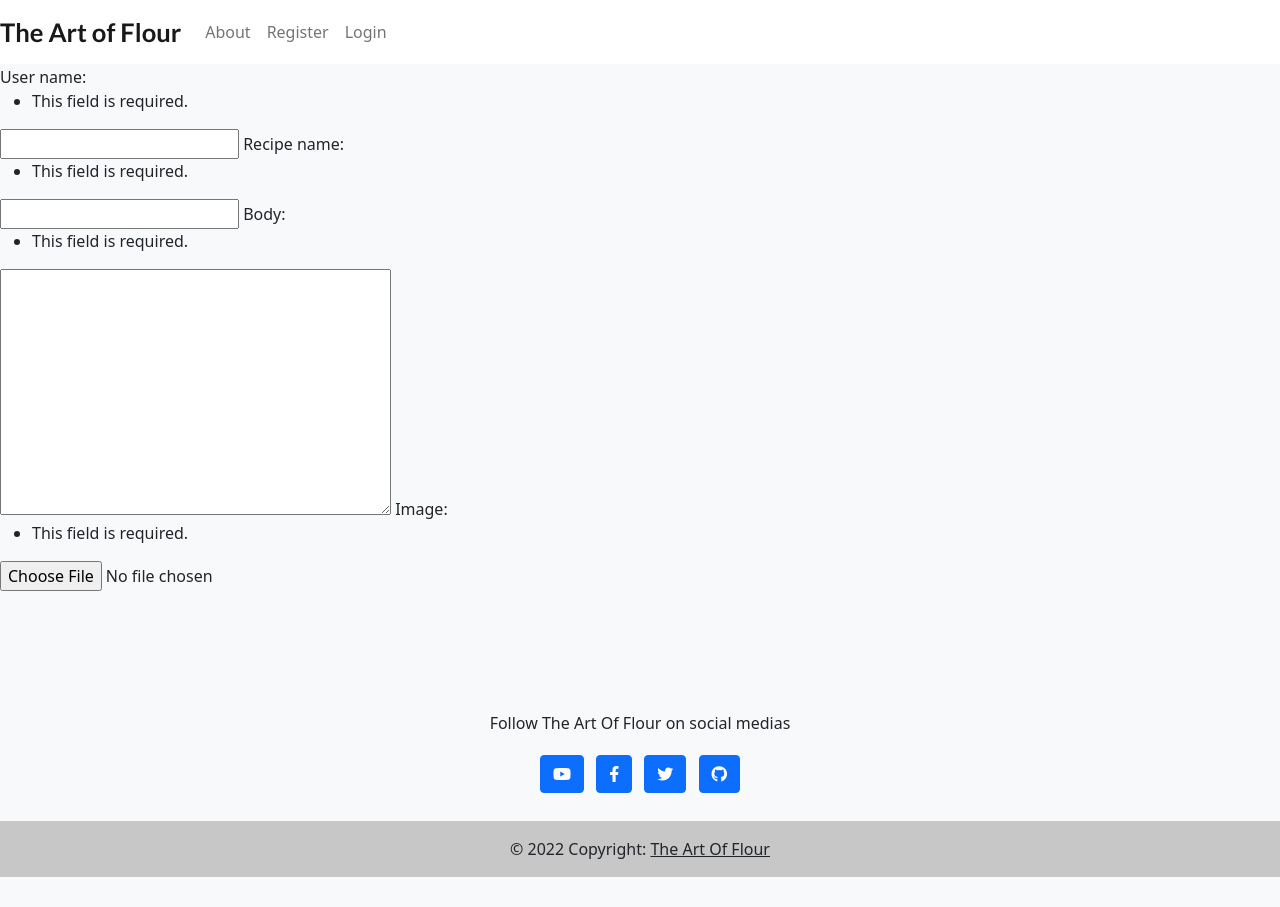
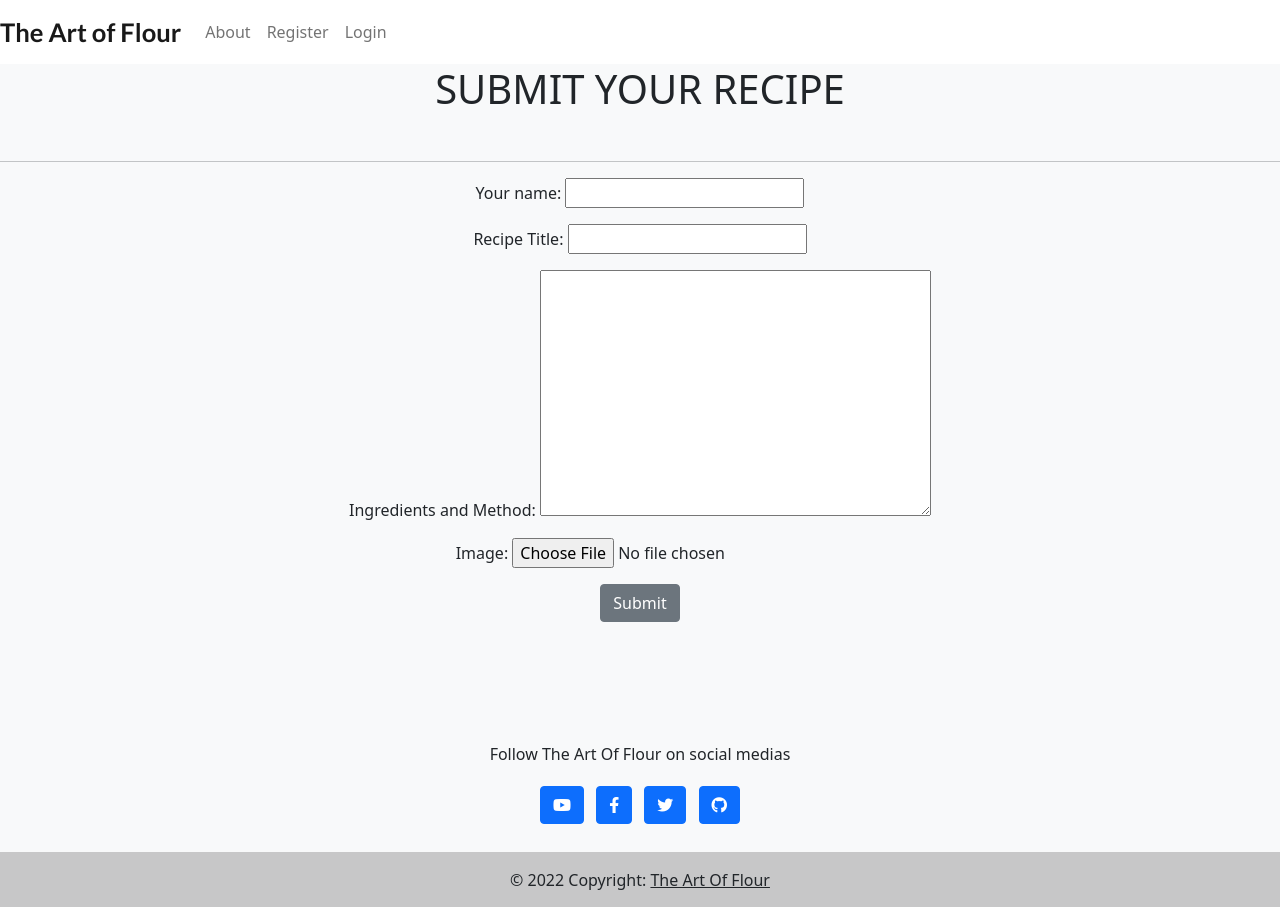
Before and after one commit to nicolascagna96/the-art-of-flour, a Django app: page /submit in a window 1280 px wide. Shown: the top 907 px of the page. Run offline with Django 3.2, Linux system fonts and the light colour scheme; some libraries are stand-ins or nearby versions.

Commit message:
Adding recipes form and recipes model to the admin page

```diff
--- a/blog/forms.py
+++ b/blog/forms.py
@@ -9,12 +9,10 @@ class CommentForm(forms.ModelForm):
         model = Comment
         fields = ('body',)
 
+# Create Submit Recipes Form
+
 
 class SubmitForm(ModelForm):
-    user_name = forms.TextInput()
-    recipe_name = forms.TextInput()
-    body = forms.TextInput()
-    image = forms.ImageField()
 
     class Meta:
         model = Recipes
--- a/blog/models.py
+++ b/blog/models.py
@@ -52,8 +52,12 @@ def __str__(self):
 
 class Recipes(models.Model):
 
-    user_name = models.CharField(max_length=50, blank=False, null=False)
+    name = models.CharField(
+        'Your name', max_length=50, blank=False, null=False, default="")
     recipe_name = models.CharField(
-        max_length=100, blank=False, null=False)
-    body = models.TextField()
-    image = CloudinaryField('image', null=False, blank=False)
+        'Recipe Title', max_length=100, blank=False, null=False)
+    body = models.TextField('Ingredients and Method')
+    image = models.ImageField('Image', upload_to='djangouploads/files/covers')
+
+    def __str__(self):
+        return self.name
--- a/blog/urls.py
+++ b/blog/urls.py
@@ -10,5 +10,5 @@ urlpatterns = [
         views.generic.TemplateView.as_view(template_name='about.html'),
         name='about'),
     path('like/<slug:slug>', views.PostLike.as_view(), name='post_like'),
-    path('submit', views.submit, name='submit')
+    path('submit', views.submit, name='submit'),
 ]
--- a/blog/views.py
+++ b/blog/views.py
@@ -91,6 +91,15 @@ class PostLike(View):
 
 
 def submit(request):
-    form = SubmitForm(request.POST, request.FILES)
-    print(request.FILES)
-    return render(request, 'submit.html', {'form': form})
+    submitted = False
+    if request.method == "POST":
+        form = SubmitForm(request.POST, request.FILES)
+        if form.is_valid():
+            form.save()
+            return HttpResponseRedirect('submit?submitted=True')
+    else:
+        form = SubmitForm
+        if 'submitted' in request.GET:
+            submitted = True
+
+        return render(request, 'submit.html', {'form': form, 'submitted': submitted})
--- a/requirements.txt
+++ b/requirements.txt
@@ -8,6 +8,7 @@ django-crispy-forms==1.14.0
 django-summernote==0.8.20.0
 gunicorn==20.1.0
 oauthlib==3.2.2
+Pillow==9.2.0
 psycopg2==2.9.4
 PyJWT==2.6.0
 python3-openid==3.2.0
--- a/templates/submit.html
+++ b/templates/submit.html
@@ -2,7 +2,20 @@
 {% block content %}
 {% load crispy_forms_tags %}
 {% load cloudinary %}
+<center>
+    <h1>SUBMIT YOUR RECIPE</h1>
+    <br />
+    <hr />
+    {% if submitted %}
+        Your recipe was Submitted Successfully!
 
-{{form}}
+    {% else %}
 
+        <form method="POST" action="{% url 'submit' %}" enctype="multipart/form-data">
+            {% csrf_token %}
+            {{form.as_p}}
+            <input type="submit" value="Submit" class="btn btn-secondary">
+        </form>
+    {% endif %}
+</center>
 {% endblock %}
```
Also changed, not shown: blog/admin.py (+13 -1 lines), blog/migrations/0004_auto_20221026_1350.py (added).
